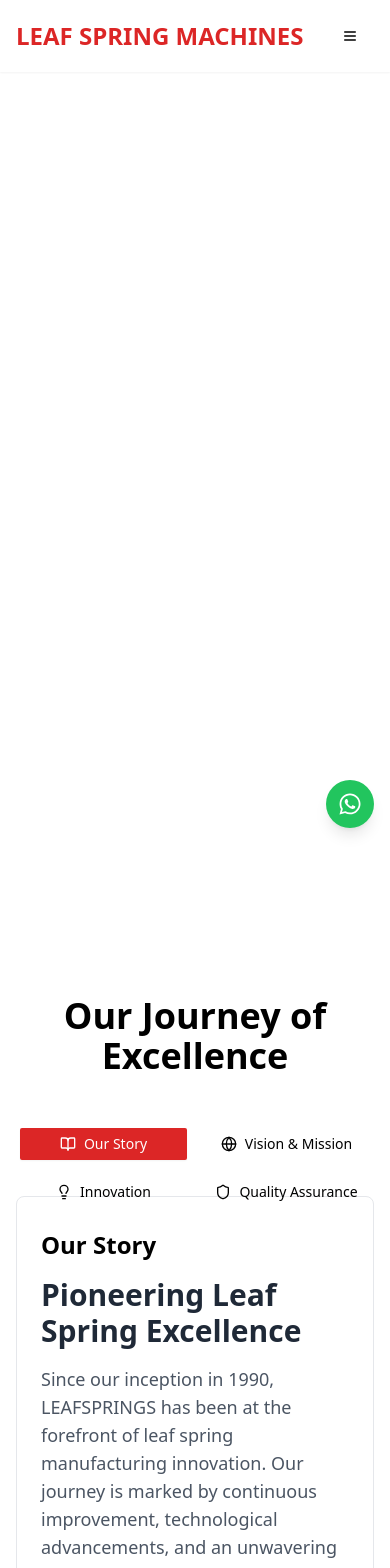
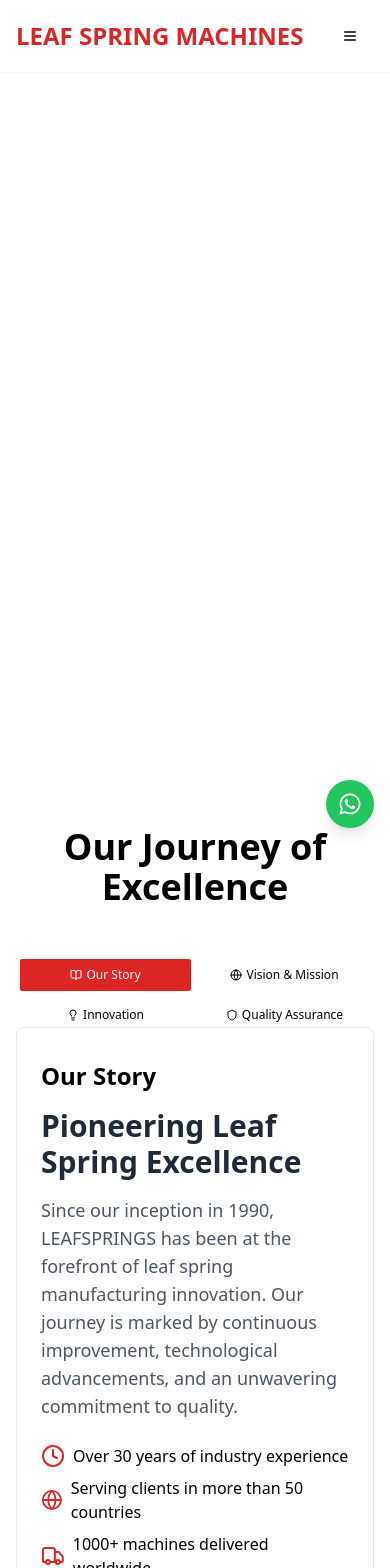
Before and after one commit to kavish22/leaf-spring-website, a Next.js app: page /about in a window 390 px wide. Shown: the top 1568 px of the page. Built offline with nearby package versions, Linux system fonts and the light colour scheme.

Commit message:
Add files via upload

```diff
--- a/app/about/page.tsx
+++ b/app/about/page.tsx
@@ -100,7 +100,7 @@ export default function AboutPage() {
     <ErrorBoundary FallbackComponent={ErrorFallback}>
       <main>
         {/* Dynamic Hero Section */}
-        <section className="relative h-screen flex items-center justify-center overflow-hidden">
+        <section className="relative h-[80vh] sm:h-screen flex items-center justify-center overflow-hidden">
           <motion.div
             className="absolute inset-0 z-0"
             style={{ opacity, scale }}
@@ -114,7 +114,7 @@ export default function AboutPage() {
           </motion.div>
           <div className="relative z-10 text-center text-white px-4 max-w-4xl mx-auto">
             <motion.h1
-              className="text-4xl sm:text-5xl md:text-7xl font-bold mb-6 leading-tight"
+              className="text-3xl sm:text-5xl md:text-7xl font-bold mb-4 sm:mb-6 leading-tight"
               initial={{ opacity: 0, y: 20 }}
               animate={{ opacity: 1, y: 0 }}
               transition={{ duration: 0.8 }}
@@ -122,7 +122,7 @@ export default function AboutPage() {
               Shaping the Future of Leaf Spring Technology
             </motion.h1>
             <motion.p
-              className="text-xl md:text-2xl mb-10"
+              className="text-lg sm:text-xl md:text-2xl mb-6 sm:mb-10 px-4"
               initial={{ opacity: 0, y: 20 }}
               animate={{ opacity: 1, y: 0 }}
               transition={{ duration: 0.8, delay: 0.2 }}
@@ -140,30 +140,30 @@ export default function AboutPage() {
             </h2>
             <div className="container mx-auto px-4">
               <Tabs defaultValue="story" className="w-full">
-                <TabsList className="grid w-full grid-cols-2 md:grid-cols-4 gap-4 mb-8">
+                <TabsList className="grid w-full grid-cols-2 md:grid-cols-4 gap-2 sm:gap-4 mb-8">
                   <TabsTrigger
                     value="story"
-                    className="text-sm md:text-lg data-[state=active]:bg-red-600 data-[state=active]:text-white hover:bg-red-50 transition-all duration-300 ease-in-out"
+                    className="text-xs sm:text-sm md:text-lg py-2 px-2 sm:px-4 data-[state=active]:bg-red-600 data-[state=active]:text-white hover:bg-red-50 transition-all duration-300 ease-in-out"
                   >
-                    <BookOpen className="mr-2 h-4 w-4" /> Our Story
+                    <BookOpen className="mr-1 sm:mr-2 h-3 w-3 sm:h-4 sm:w-4" /> Our Story
                   </TabsTrigger>
                   <TabsTrigger
                     value="vision"
-                    className="text-sm md:text-lg data-[state=active]:bg-red-600 data-[state=active]:text-white hover:bg-red-600 hover:text-white transition-colors"
+                    className="text-xs sm:text-sm md:text-lg py-2 px-2 sm:px-4 data-[state=active]:bg-red-600 data-[state=active]:text-white hover:bg-red-600 hover:text-white transition-colors"
                   >
-                    <Globe className="mr-2 h-4 w-4" /> Vision & Mission
+                    <Globe className="mr-1 sm:mr-2 h-3 w-3 sm:h-4 sm:w-4" /> Vision & Mission
                   </TabsTrigger>
                   <TabsTrigger
                     value="innovation"
-                    className="text-sm md:text-lg data-[state=active]:bg-red-600 data-[state=active]:text-white hover:bg-red-600 hover:text-white transition-colors"
+                    className="text-xs sm:text-sm md:text-lg py-2 px-2 sm:px-4 data-[state=active]:bg-red-600 data-[state=active]:text-white hover:bg-red-600 hover:text-white transition-colors"
                   >
-                    <Lightbulb className="mr-2 h-4 w-4" /> Innovation
+                    <Lightbulb className="mr-1 sm:mr-2 h-3 w-3 sm:h-4 sm:w-4" /> Innovation
                   </TabsTrigger>
                   <TabsTrigger
                     value="quality"
-                    className="text-sm md:text-lg data-[state=active]:bg-red-600 data-[state=active]:text-white hover:bg-red-600 hover:text-white transition-colors"
+                    className="text-xs sm:text-sm md:text-lg py-2 px-2 sm:px-4 data-[state=active]:bg-red-600 data-[state=active]:text-white hover:bg-red-600 hover:text-white transition-colors"
                   >
-                    <Shield className="mr-2 h-4 w-4" /> Quality Assurance
+                    <Shield className="mr-1 sm:mr-2 h-3 w-3 sm:h-4 sm:w-4" /> Quality Assurance
                   </TabsTrigger>
                 </TabsList>
 
@@ -359,14 +359,20 @@ export default function AboutPage() {
               {timelineEvents.map((event, index) => (
                 <motion.div
                   key={index}
-                  className={`flex ${index % 2 === 0 ? 'justify-start' : 'justify-end'} mb-8`}
+                  className={`flex flex-col sm:flex-row ${
+                    index % 2 === 0 ? 'sm:justify-start' : 'sm:justify-end'
+                  } mb-8`}
                   initial={{ opacity: 0, x: index % 2 === 0 ? -50 : 50 }}
                   whileInView={{ opacity: 1, x: 0 }}
                   transition={{ duration: 0.5 }}
                   viewport={{ once: true }}
                 >
-                  <div className={`w-5/12 ${index % 2 === 0 ? 'text-right pr-8' : 'text-left pl-8'}`}>
-                    <div className="bg-white p-4 rounded shadow-lg">
+                  <div className={`w-full sm:w-5/12 ${
+                    index % 2 === 0
+                      ? 'sm:text-right sm:pr-8'
+                      : 'sm:text-left sm:pl-8'
+                  } text-center sm:text-left`}>
+                    <div className="bg-white p-4 rounded shadow-lg mx-4 sm:mx-0">
                       <h3 className="text-xl font-bold text-red-600 mb-2">{event.year}</h3>
                       <h4 className="text-lg font-semibold mb-2">{event.title}</h4>
                       <p className="text-gray-600">{event.description}</p>
@@ -388,11 +394,13 @@ export default function AboutPage() {
               </p>
             </div>
 
-            <div className="grid grid-cols-1 md:grid-cols-3 gap-8 max-w-7xl mx-auto">
+            <div className="grid grid-cols-1 sm:grid-cols-2 lg:grid-cols-3 gap-6 sm:gap-8 max-w-7xl mx-auto px-4">
               {testimonials
                 .slice(currentSet * 3, (currentSet * 3) + 3)
                 .map((testimonial, index) => (
-                  <Card key={index + (currentSet * 3)} className="h-[400px] bg-white hover:shadow-xl transition-shadow duration-300 relative overflow-hidden">
+                  <Card key={index + (currentSet * 3)}
+                    className="min-h-[350px] sm:h-[400px] bg-white hover:shadow-xl transition-shadow duration-300 relative overflow-hidden"
+                  >
                     <CardContent className="p-8 flex flex-col h-full">
                       {/* Rating Stars */}
                       <div className="flex mb-6">
@@ -443,10 +451,12 @@ export default function AboutPage() {
         </section>
 
         {/* CTA Section */}
-        <section className="py-24 bg-red-700 text-white">
+        <section className="py-16 sm:py-24 bg-red-700 text-white">
           <div className="container mx-auto px-4 text-center">
-            <h2 className="text-4xl font-bold mb-8">Ready to Transform Your Leaf Spring Manufacturing?</h2>
-            <div className="flex flex-col sm:flex-row justify-center gap-4">
+            <h2 className="text-3xl sm:text-4xl font-bold mb-6 sm:mb-8 px-4">
+              Ready to Transform Your Leaf Spring Manufacturing?
+            </h2>
+            <div className="flex flex-col sm:flex-row justify-center gap-4 px-4">
               <Link
                 href="/contact"
                 className="inline-flex items-center bg-white text-red-600 border-2 border-red-600 hover:bg-red-600 hover:text-white hover:border-2 hover:border-white transition-colors px-8 py-3 rounded-md font-bold"
```
